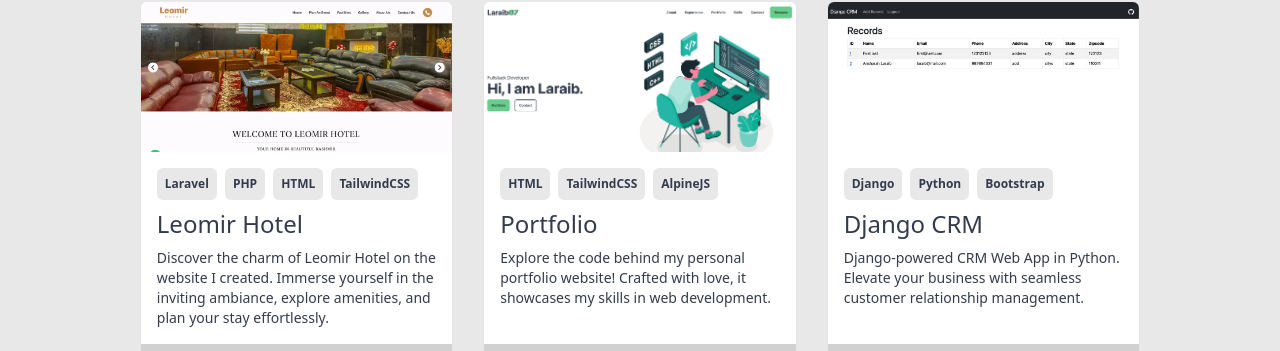
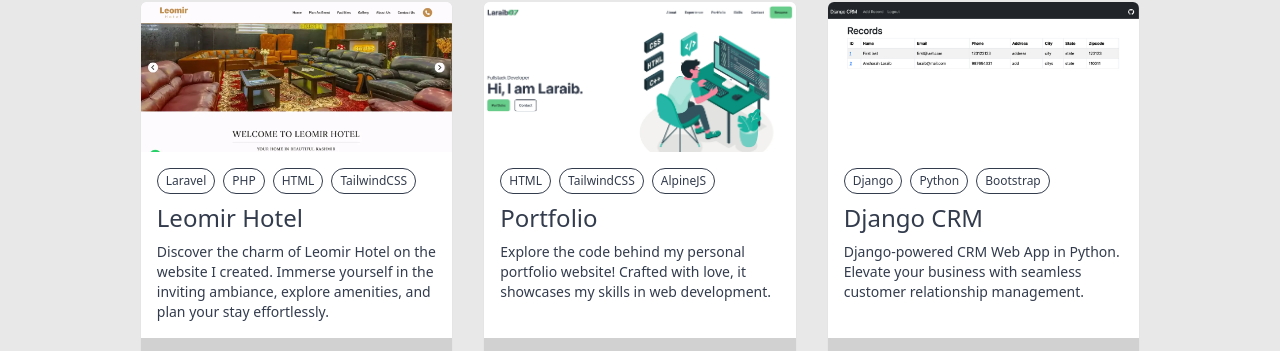
Before and after one commit to laraib07/portfolio-old, a website built with Vite: page index.html in a window 1280 px wide. Shown: the part 1738-2089 px from the top of the page. Built offline with nearby package versions, Linux system fonts and the light colour scheme.

Commit message:
update portfolio card design

```diff
--- a/index.html
+++ b/index.html
@@ -239,10 +239,10 @@
                 />
               </div>
               <div class="p-4 grow">
-                <div class="flex flex-wrap gap-2 text-xs font-semibold">
+                <div class="flex flex-wrap gap-2 text-xs">
                   <template x-for="skill in project.skills">
                     <span
-                      class="bg-base-200 rounded-md p-2"
+                      class="border border-base-content rounded-full py-1 px-2"
                       x-text="skill"
                     ></span>
                   </template>
```
